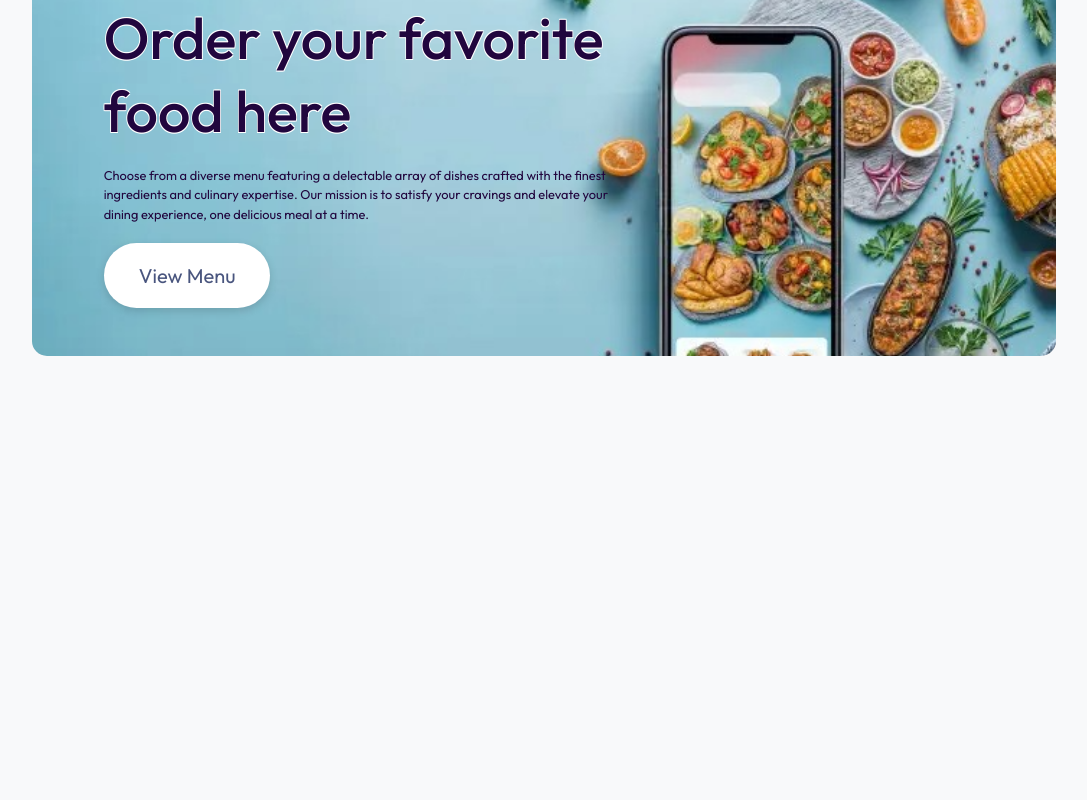
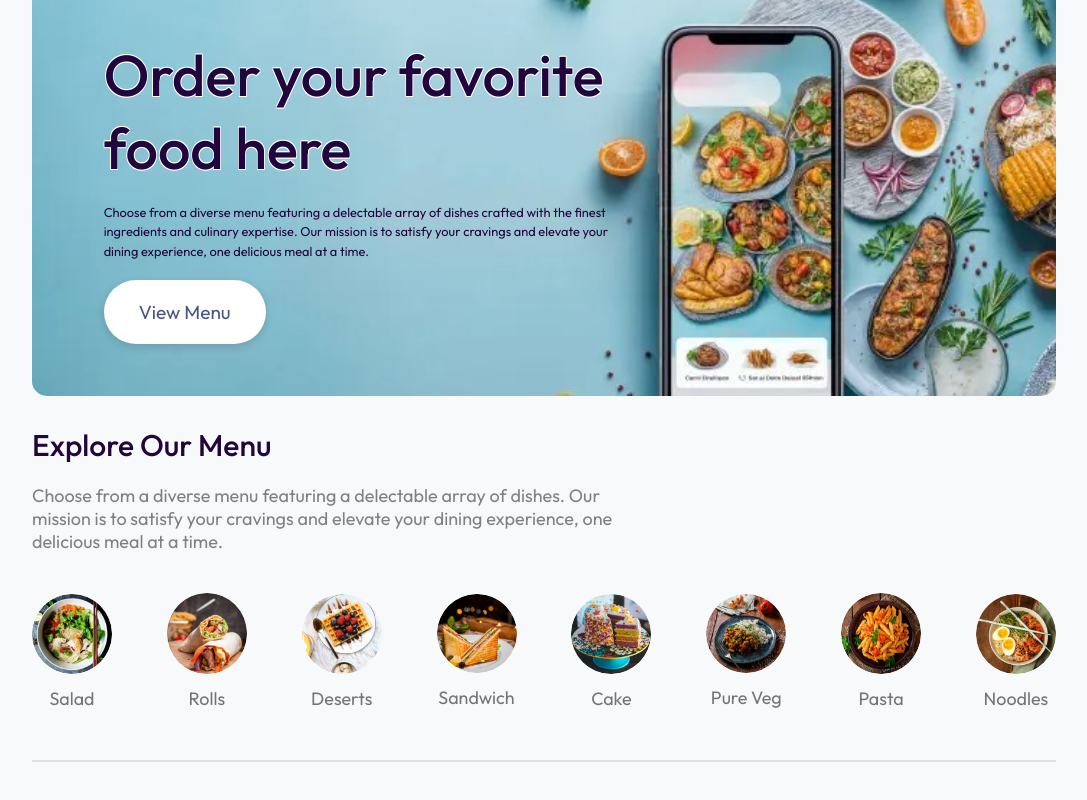
Before and after one commit to Kaustubh0912/FoodPrep, a React (Vite) app: page / in a window 1280 px wide. Shown: the part 226-1026 px from the top of the page, without its empty margins (96-1183 px from the left). Before the commit the page ends 800 px from the top, so only its background shows below. Built offline with nearby package versions, Linux system fonts and the light colour scheme.

Commit message:
added menu filter

```diff
--- /dev/null
+++ b/src/components/ExploreMenu/ExploreMenu.css
@@ -0,0 +1,61 @@
+.explore-menu{
+    max-width: 80%;
+    margin: 3rem auto;
+    display: flex;
+    flex-direction: column;
+    gap: 2rem;
+}
+
+.explore-menu h2{
+    font-size: 3rem;
+    font-weight: 500;
+    color: var(--theme-color);
+}
+
+.explore-menu-text {
+    font-size: 1.8rem;
+    color: gray;
+    max-width: 60%;
+}
+
+.explore-menu-list{
+    display: flex;
+    justify-content: space-between;
+    align-items: center;
+    text-align: center;
+    gap: 3rem;
+    margin: 2rem 0;
+    overflow-x: scroll;
+}
+
+.explore-menu-list::-webkit-scrollbar{
+    display: none;
+}
+
+.explore-menu-list-item img{
+    width: 7.5vh;
+    min-width: 80px;
+    border-radius: 50%;
+    cursor: pointer;
+    transition:all 0.3s;
+}
+
+.explore-menu-list-item .active{
+    border: 4px solid var(--theme-color);
+    padding: 2px;
+}
+
+.explore-menu-list-item p{
+    margin-top: 1rem;
+    font-size: max(1.4vw,1.6rem);
+    color: #747474;
+    margin-bottom: 0;
+    cursor: pointer;
+}
+
+.explore-menu hr{
+    margin: 1rem 0;
+    height: .2rem;
+    background-color: #e2e2e2;
+    border: none;
+}
--- /dev/null
+++ b/src/components/ExploreMenu/ExploreMenu.jsx
@@ -0,0 +1,28 @@
+import React from 'react'
+import "./ExploreMenu.css"
+import { menu_list } from '../../assets/assets'
+
+const ExploreMenu = ({category,setCategory}) => {
+  return (
+    <div className='explore-menu'>
+        <h2>Explore Our Menu</h2>
+        <p class="explore-menu-text">
+            Choose from a diverse menu featuring a delectable array of dishes. Our mission is to satisfy your cravings and elevate your dining experience, one delicious meal at a time.
+        </p>
+        <div className='explore-menu-list'>
+            {
+                menu_list.map((menu_item, index) => (
+                    <div onClick={()=> setCategory(category=>category===menu_item.menu_name?"All":menu_item.menu_name)} key={index} className='explore-menu-list-item'>
+                        <img src={menu_item.menu_image} alt={menu_item.name} className={category===menu_item.menu_name?"active":""} />
+                        <p>{menu_item.menu_name}</p>
+
+                    </div>
+                ))
+            }
+        </div>
+        <hr />
+    </div>
+  )
+}
+
+export default ExploreMenu
--- a/src/components/Header/Header.css
+++ b/src/components/Header/Header.css
@@ -1,5 +1,5 @@
 .header {
-    height: 60vh;
+    height: 65vh;
     margin: 30px auto;
     padding: 1.5rem 5%;
     background: url('/header_img.png') no-repeat;
@@ -43,7 +43,8 @@
 .header button {
     background: white;
     color: var(--text-color);
-    font-size: 2rem;
+    font-size: 1.9rem;
+    font-weight: 400;
     padding: 2rem 3.5rem;
     border: none;
     border-radius: 50px;
--- a/src/components/Navbar/Navbar.css
+++ b/src/components/Navbar/Navbar.css
@@ -48,7 +48,7 @@
     background: var(--text-color);
     color: white;
     font-size: 1.6rem;
-    padding: 1rem 2rem;
+    padding: 1rem 2.5rem;
     border: 1px solid var(--theme-color);
     border-radius: 50px;
     cursor: pointer;
--- a/src/screens/Home/Home.jsx
+++ b/src/screens/Home/Home.jsx
@@ -1,10 +1,14 @@
-import React from 'react'
+import {React, useState} from 'react'
 import "./Home.css"
 import Header from '../../components/Header/Header'
+import ExploreMenu from '../../components/ExploreMenu/ExploreMenu'
 const Home = () => {
+  const [category,setCategory] = useState("All")
+
   return (
     <div>
       <Header/>
+      <ExploreMenu category={category} setCategory={setCategory}/>
     </div>
   )
 }
```
